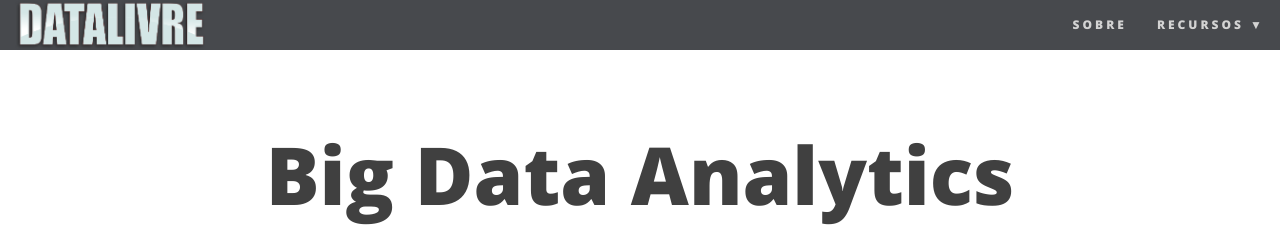
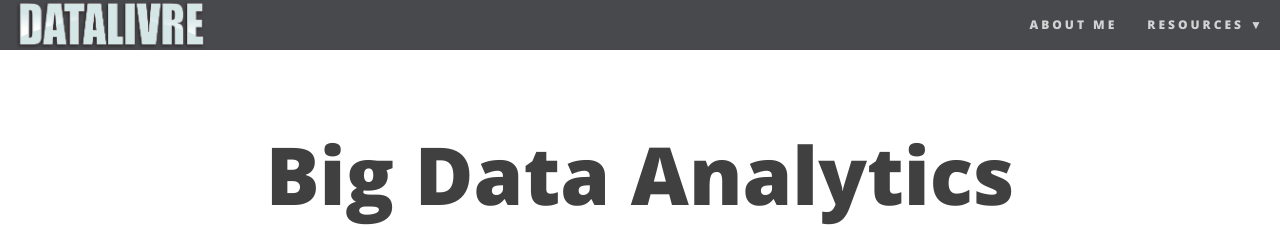
Before and after one commit to datalivre/datalivre.github.io, a Jekyll site: the page built from index.html, in a window 1280 px wide. Shown: the top 226 px of the page. Built offline with Jekyll 4.4.1, drawn with Linux system fonts in a browser that asks for light colours; nearby versions of some CDN libraries; the list of posts is cut into pages by our own code.

Commit message:
Update _config.yml

```diff
--- a/_config.yml
+++ b/_config.yml
@@ -21,30 +21,13 @@ description: Mais um blog para ciêntistas de dados!
 # --- Navigation bar options --- #
 
 # List of links in the navigation bar
-#navbar-links:
-#  Github: "https://github.com/datalivre"
-#  Sobre: "aboutme"
-#    - Facebook: "https://www.facebook.com/robert.n.roll"
-#    - Linkedin: "https://www.linkedin.com/in/robert-carlos/"
-#    - Wordpress: "https://robertcg.wordpress.com/"
-#Recursos:
-
-# List of links in the navigation bar
-#navbar-links:
-#  Página Inicial: ""
-#  Conheça o Prof.: "aboutme"
-#  Publicações: "publicacoes"
-#nav-search: "search"
-
-#############
-
 navbar-links:
-  Sobre: "aboutme"
-  Recursos:
+  About Me: "aboutme"
+  Resources:
     - Beautiful Jekyll: "http://deanattali.com/beautiful-jekyll/"
     - Learn markdown: "http://www.markdowntutorial.com/"
     - GitHub Pages: "https://pages.github.com/"
-Casa do autor: "http://deanattali.com"
+Author's home: "http://deanattali.com"
 
 # Image to show in the navigation bar - image must be a square (width = height)
 # Remove this parameter if you don't want an image in the navbar
@@ -106,7 +89,7 @@ url-pretty: "https://robertcg.wordpress.com/"  # eg. "deanattali.com/beautiful-j
 
 # --- Misc --- #
 # Fill in your Disqus shortname (NOT the userid) if you want to support Disqus comments
-disqus: "@robertcorleone"
+disqus: "robertcorleone"
 
 # Fill in your Google Analytics ID to track your website using GA
 #google_analytics: ""
```
